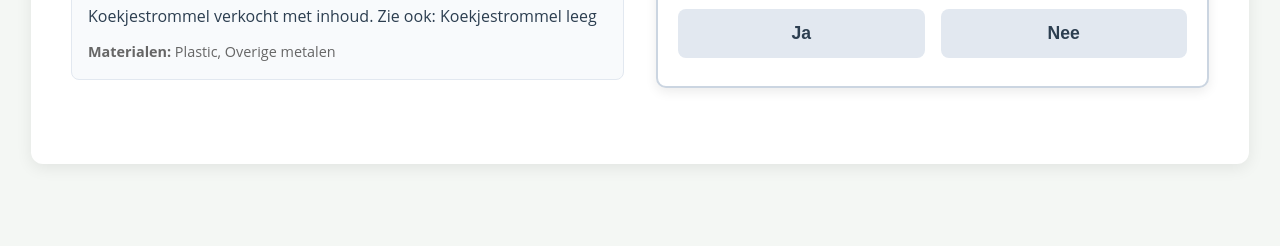
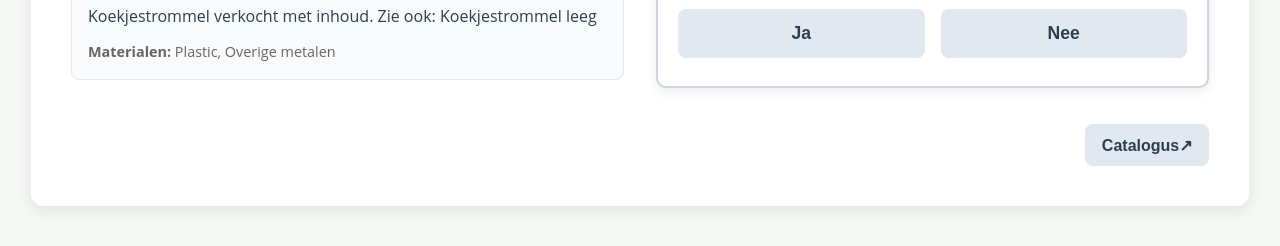
Before and after one commit to pieterj2000/verpactquiz, a website built with Vite: page verpakking-quiz/index.html in a window 1280 px wide. Both pictures are taken after a click on the button "Start de Quiz". Shown: the part 330-576 px from the top of the page. Built offline with nearby package versions, Linux system fonts and the light colour scheme; files whose address does not match are found by name.

Commit message:
Set catalog-btn display to inline-block and gap to 0 to eliminate flex gap between text and arrow

```diff
--- a/verpakking-quiz/src/style.css
+++ b/verpakking-quiz/src/style.css
@@ -310,6 +310,11 @@
   font-weight: 700 !important;
 }
 
+.catalog-btn {
+  display: inline-block !important;
+  gap: 0 !important;
+}
+
 .catalog-btn::after {
   content: "↗";
 }
```
